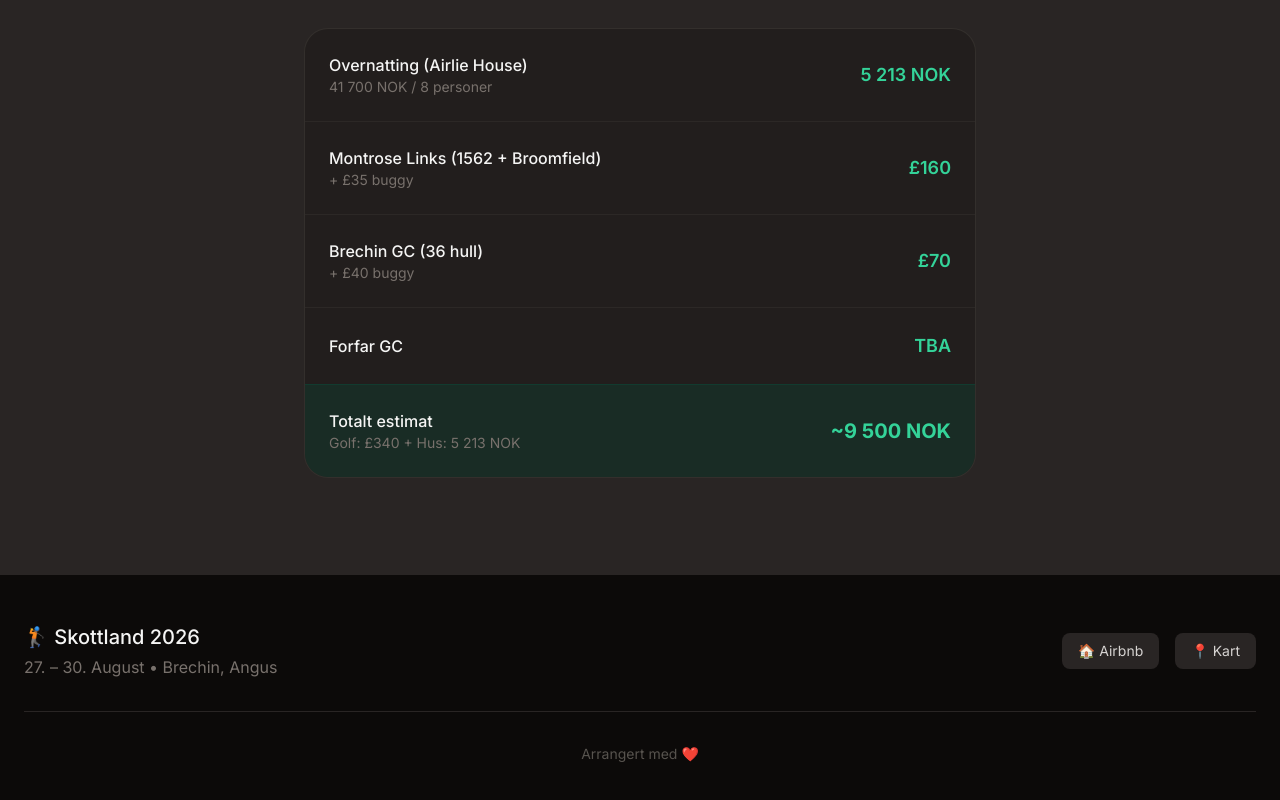
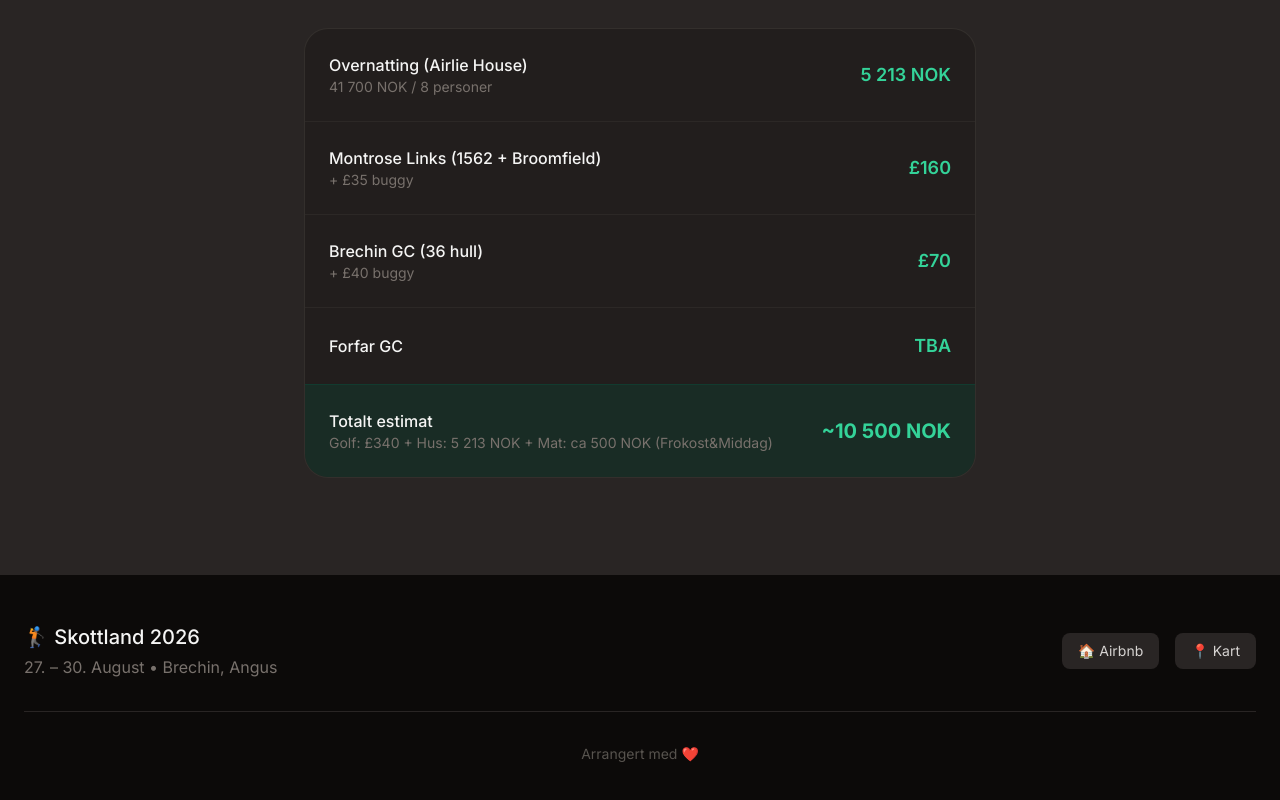
Before and after one commit to dj1p/Skottland2026, a React (Vite) app: page / in a window 1280 px wide. Shown: the part 7306-8106 px from the top of the page. Built offline with nearby package versions, Linux system fonts and the light colour scheme.

Commit message:
Update TripPage.tsx

```diff
--- a/src/pages/TripPage.tsx
+++ b/src/pages/TripPage.tsx
@@ -559,9 +559,9 @@ export default function TripPage({ trip }: TripPageProps) {
                   <div className="flex items-center justify-between">
                     <div>
                       <p className="text-stone-100 font-medium">Totalt estimat</p>
-                      <p className="text-stone-500 text-sm">Golf: £340 + Hus: 5 213 NOK</p>
+                      <p className="text-stone-500 text-sm">Golf: £340 + Hus: 5 213 NOK + Mat: ca 500 NOK (Frokost&Middag)</p>
                     </div>
-                    <div className="text-emerald-400 font-bold text-xl">~9 500 NOK</div>
+                    <div className="text-emerald-400 font-bold text-xl">~10 500 NOK</div>
                   </div>
                 </div>
               </div>
```
